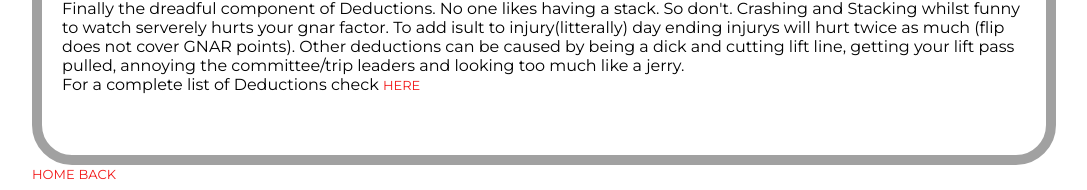
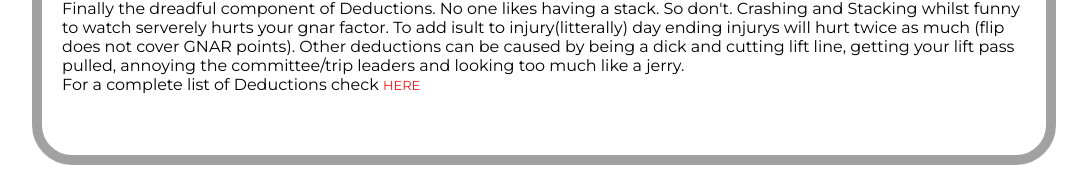
Before and after one commit to jamesomckenna/gnar, a PHP site: page /howtoplay.php in a window 1280 px wide. Shown: the part 2024-2214 px from the top of the page, without its empty margins (96-1183 px from the left). After the commit the page ends 2189 px from the top, so only its background shows below. Run offline with PHP 8.4, Linux system fonts and the light colour scheme; some web fonts are replaced.

```diff
--- a/addpoints.php
+++ b/addpoints.php
@@ -24,8 +24,6 @@
     <div class="header">
       <a href="index.php"><img src="images/Russ_red_logo.png" alt="Russ logo home" height=100px width=100px></a>
       <h1>GNAR - Scoring</h1>
-      <a href="../">Back</a>
-      <a href="index.php">Home</a>
     </div>
 
     <div class="cat-tab-container">
--- a/howtoplay.php
+++ b/howtoplay.php
@@ -86,10 +86,6 @@
         <br>For a complete list of Deductions check <a class="htp-a" href="pointslist.php">here</a> </p>
       <h></h>
       </div>
-    <footer>
-    <a class="htp-a" href="index.php">home</a>
-    <a class="htp-a" href="../">Back</a>
-    </footer>
   </div>
 </body>
 
--- a/leaderboard.php
+++ b/leaderboard.php
@@ -45,9 +45,4 @@
   </div>
 </body>
 
-<footer>
-  <!-- <a href="index.php">Home</a>
-  <a href="../">Back</a> -->
-</footer>
-
 </html>
--- a/scripts/main.js
+++ b/scripts/main.js
@@ -1,7 +1,5 @@
 window.addEventListener("load", (event) => {
     console.log('Load Complete');
-
-
 
     /******* TABS *******/
 
@@ -35,8 +33,6 @@ window.addEventListener("load", (event) => {
     /******* SCORING *******/
 
     if (document.getElementById("page-add-points")) {
-        console.log('Add points page loaded');
-
         let div_score_rows = document.getElementsByClassName("score-row");
         let tab_trick_links = document.getElementsByClassName("trick-tab");
         let tab_trick_contents = document.getElementsByClassName("trick-tab-content");
```
